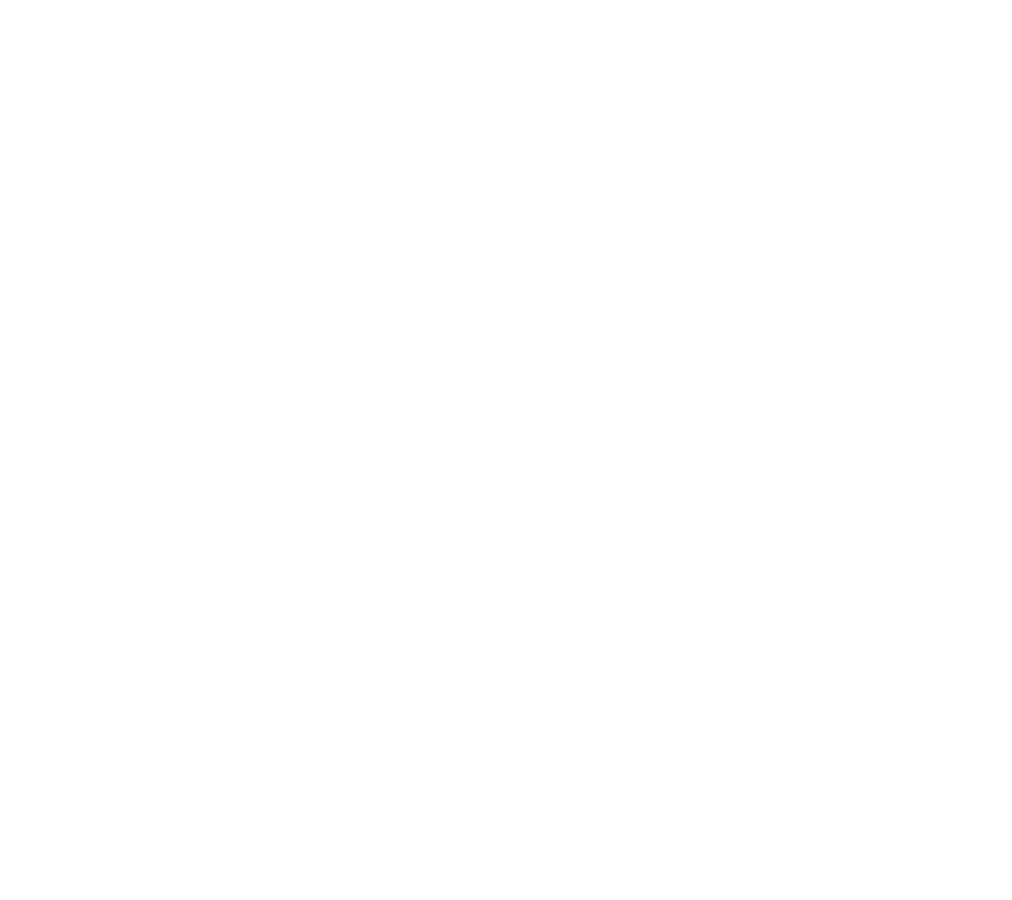
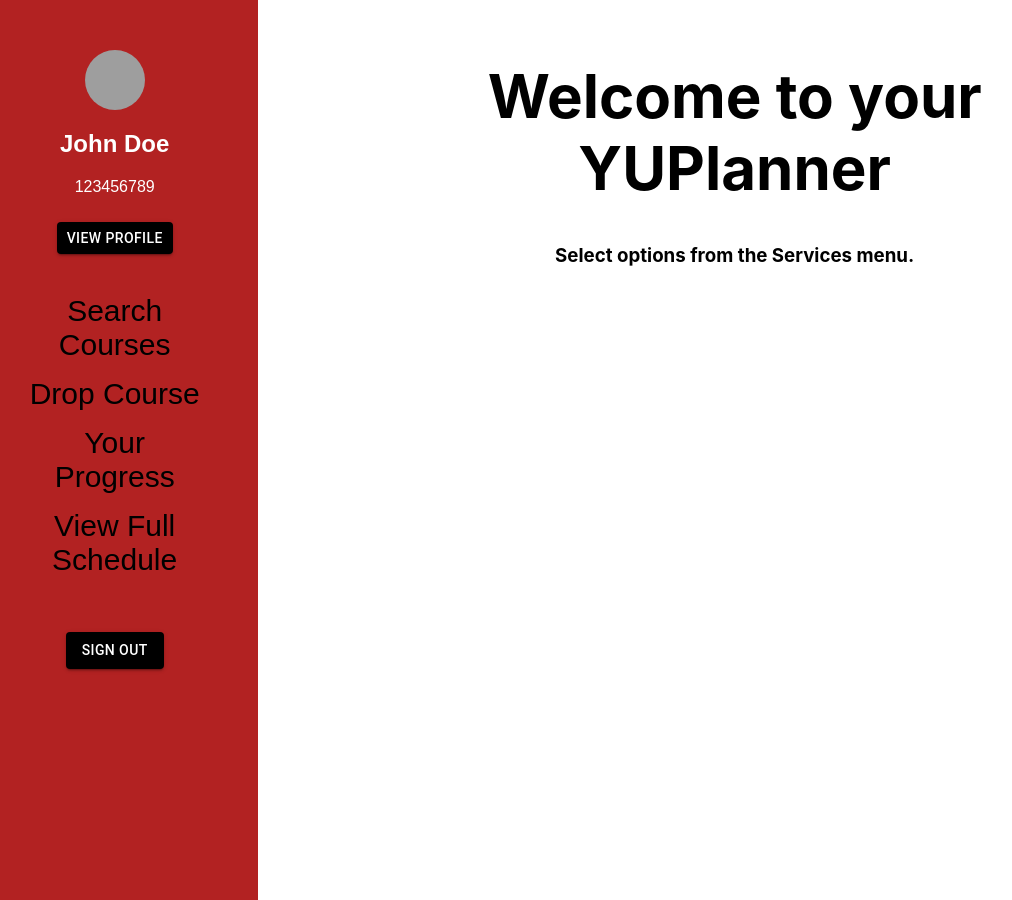
Before and after one commit to hvpham-yorku/Group8_YUPlanner, a React (Create React App) app in the folder frontend/yuplanner/: page /services in a window 1280 px wide. Before the commit this address had no page. Shown: the whole page, without its empty margins (29-1041 px from the left). Before the commit the page ends 800 px from the top, so only its background shows below. Built offline with nearby package versions, Linux system fonts and the light colour scheme; grey boxes are pictures that could not be loaded.

Commit message:
Created Student Profile
Created a student profile page and sidebar, where students can choose their services.

```diff
--- a/frontend/yuplanner/package.json
+++ b/frontend/yuplanner/package.json
@@ -13,7 +13,7 @@
     "react": "^18.3.1",
     "react-dom": "^18.3.1",
     "react-router-dom": "^6.28.0",
-    "react-scripts": "5.0.1",
+    "react-scripts": "^5.0.1",
     "web-vitals": "^2.1.4"
   },
   "scripts": {
--- a/frontend/yuplanner/src/App.js
+++ b/frontend/yuplanner/src/App.js
@@ -1,4 +1,4 @@
-import React from 'react';
+import React, { useState } from 'react';
 import { BrowserRouter as Router, Route, Routes, Navigate } from 'react-router-dom';
 
 // import logo from './logo.svg';
@@ -8,7 +8,16 @@
 
 import AppBar from './components/AppBar';
 
+import LoginSignUpButtons from './components/LoginSignUpButtons';
+import Sidebar from './components/Sidebar';
+import ServicesPage from './pages/ServicesPage';
+import SearchCourses from './pages/SearchCourses';
+import DropCourse from './pages/DropCourse';
+import YourProgress from './pages/YourProgress';
+import ViewSchedule from './pages/ViewSchedule';
+
 function App() {
+
   return (
     <Router>
           <div className="App">
@@ -21,6 +30,27 @@
             <Route path="/signup" element={<Signup/>}>
             </Route>
           {/* Add other routes here */}
+          <Route
+            path="/services"
+            element={
+              <div style={{ display: 'flex' }}>
+                <Sidebar />
+                <div style={{ marginLeft: '200px', padding: '20px', flexGrow: 1 }}>
+                {/* Other content can go here */}
+                 <h1 style={{ fontSize: '60px' }}>Welcome to your YUPlanner</h1>
+                  <h3>Select options from the Services menu.</h3>
+                 </div>
+                <div style={{ marginLeft: '200px', padding: '20px', flexGrow: 1 }}>
+                  <Routes>
+                    <Route path="/search-courses" element={<SearchCourses />} />
+                    <Route path="/drop-course" element={<DropCourse />} />
+                    <Route path="/your-progress" element={<YourProgress />} />
+                    <Route path="/view-schedule" element={<ViewSchedule />} />
+                  </Routes>
+                  </div>
+                </div>
+            }
+            />
             </Routes>
       </div>
     </Router>
--- a/frontend/yuplanner/src/components/LoginSignUpButtons.js
+++ b/frontend/yuplanner/src/components/LoginSignUpButtons.js
@@ -8,13 +8,17 @@
 export default function LoginSignUpButtons() {
   const navigate = useNavigate();
 
+  const handleSignInClick = () => {
+    navigate('/services');
+  };
+
   const handleSignUpClick = () => {
     navigate('/signup');
   };
 
   return (
     <Stack spacing={2} direction="row">
-      <Button variant="contained">Sign In</Button>
+      <Button variant="contained" onClick={handleSignInClick}>Sign In</Button>
       <Button variant="contained" onClick={handleSignUpClick}>Sign Up</Button>
     </Stack>
   );
--- /dev/null
+++ b/frontend/yuplanner/src/components/Sidebar.css
@@ -0,0 +1,91 @@
+/* Sidebar */
+.sidebar {
+    width: 300px;
+    height: 100vh;
+    background-color: #b22222;
+    color: white;
+    display: flex;
+    flex-direction: column;
+    padding: 50px;
+    font-family: Arial, sans-serif;
+  }
+
+  /* Services Heading */
+  .sidebar h2 {
+    font-weight: bold;
+    margin-bottom: 20px;
+  }
+
+
+  .sidebar ul {
+    list-style-type: none;
+    padding: 0;
+    margin: 0;
+  }
+
+  /* Services list  */
+  .sidebar ul li {
+    margin-bottom: 15px;
+    cursor: pointer;
+    font-weight: normal;
+    transition: font-weight 0.3s ease;
+  }
+
+
+  .sidebar ul li.active {
+    font-weight: bold;
+  }
+
+  .sidebar ul li:hover {
+    font-weight: bold;
+  }
+
+  /* Sign out button */
+  .sidebar .signout-btn {
+    margin-top: 10px;
+  font-size: 14px;
+  background-color: #000000;
+  color: white;
+  }
+
+  .signout-btn:hover {
+    background-color: #333333;
+  }
+
+  .sidebar-link {
+    font-size: 30px;
+    text-decoration: none;
+    color: #000000;
+  }
+
+  .sidebar-link:hover {
+    color: #010913;
+  }
+
+
+
+  /* Profile Picture */
+  .profile-section {
+    display: flex;
+    flex-direction: column;
+    align-items: center;
+    margin-bottom: 20px;
+  }
+
+  /* View Profile Button */
+.view-profile-button {
+    margin-top: 10px;
+    font-size: 14px;
+  }
+
+  /* Sign out button */
+  .sidebar .view-profile-btn {
+    margin-top: 10px;
+  font-size: 14px;
+  background-color: #000000;
+  color: white;
+  }
+
+  .view-profile-btn:hover {
+    background-color: #333333;
+  }
--- /dev/null
+++ b/frontend/yuplanner/src/components/Sidebar.js
@@ -0,0 +1,39 @@
+import React from 'react';
+import { Link } from 'react-router-dom';
+import './Sidebar.css';
+import Avatar from '@mui/material/Avatar';
+import Button from '@mui/material/Button';
+
+const Sidebar = () => {
+    return (
+        <div className ="sidebar" style={{ display: 'flex', flexDirection: 'column', gap: '20px' }}>
+            {/* Student Profile Section */}
+            <div className="profile-section">
+            <Avatar src="/path-to-profile-pic.jpg" alt="Student Profile" sx={{ width: 60, height: 60 }} />
+            <div className="profile-details">
+          <h2 className="student-name">John Doe</h2>
+          <p className="student-id">123456789</p>
+          <Link to="/profile" style={{ textDecoration: 'none' }}>
+            <Button variant="contained" size="small" className="view-profile-btn">
+              View Profile
+            </Button>
+          </Link>
+        </div>
+      </div>
+            <ul className ="sidebar-menu">
+                <li><Link to="/search-courses"className="sidebar-link">Search Courses</Link></li>
+                <li><Link to="/drop--course"className="sidebar-link">Drop Course</Link></li>
+                <li><Link to="/progress"className="sidebar-link">Your Progress</Link></li>
+                <li><Link to="/view-schedule"className="sidebar-link">View Full Schedule</Link></li>
+            </ul>
+             {/* Sign Out Button */}
+          <Link to="/signout-btn" style={{ textDecoration: 'none', marginTop: '10px' }}>
+            <Button variant="contained" className="signout-btn">
+              Sign Out
+            </Button>
+          </Link>
+        </div>
+    );
+};
+
+export default Sidebar;
--- /dev/null
+++ b/frontend/yuplanner/src/pages/ServicesPage.js
@@ -0,0 +1,17 @@
+import React from 'react';
+import Sidebar from '../components/Sidebar';
+
+function ServicesPage() {
+  return (
+    <div style={{ display: 'flex' }}>
+      <Sidebar />
+      <div style={{ marginLeft: '200px', padding: '20px', flexGrow: 1 }}>
+        {/* Other content can go here */}
+        <h1>Welcome to your YUPlanner</h1>
+        <p>Select options from the Services menu.</p>
+      </div>
+    </div>
+  );
+}
+
+export default ServicesPage;
```
Also changed, not shown: frontend/yuplanner/src/pages/DropCourse.js (added), frontend/yuplanner/src/pages/SearchCourses.js (added), frontend/yuplanner/src/pages/SignOut.js (added), frontend/yuplanner/src/pages/ViewSchedule.js (added), frontend/yuplanner/src/pages/YourProgress.js (added), 1 other file (tests, documents, lock files or other folders). Lines whose indentation alone changed are shown as unchanged.
